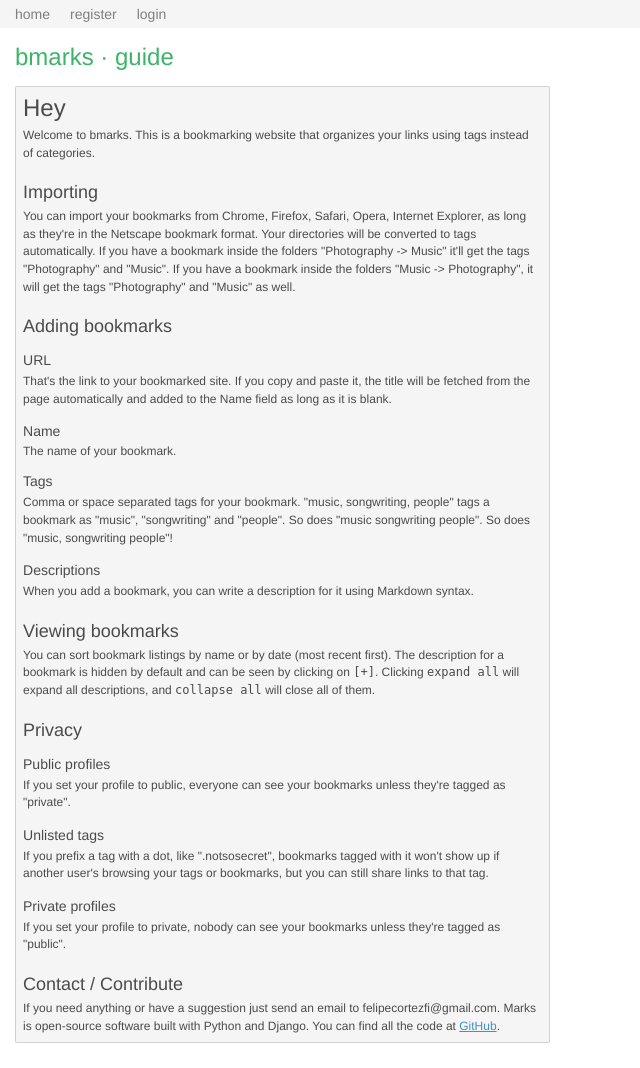
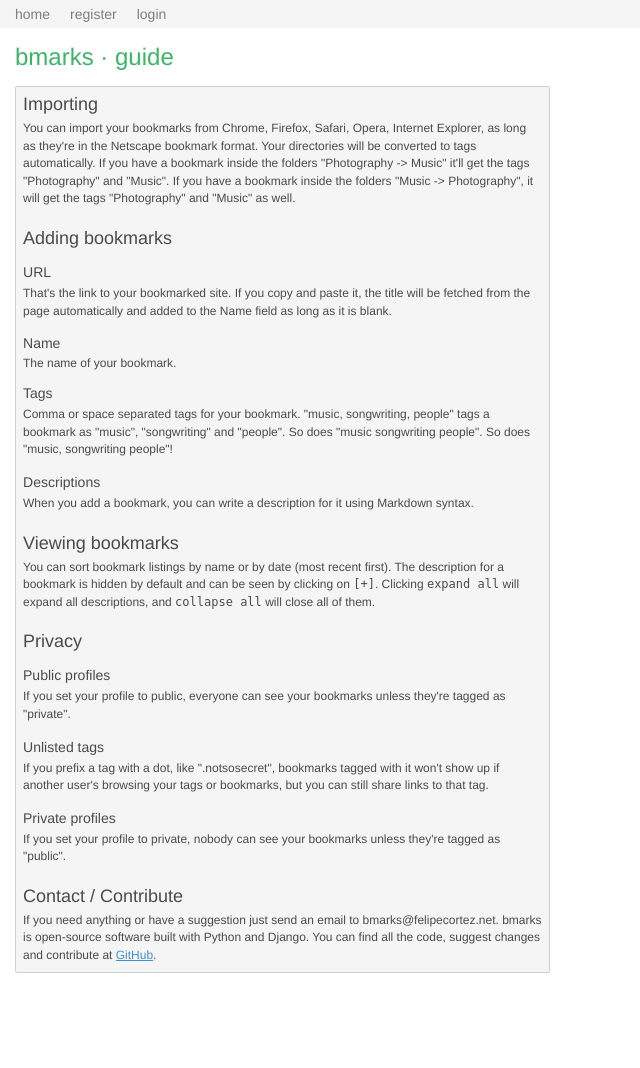
Before and after one commit to FelipeCortez/bmarks, a Django app: page /guide/ in a window 1280 px wide. Shown: the whole page, without its empty margins (0-640 px from the left). After the commit the page ends 973 px from the top, so only its background shows below. Run offline with Django 3.2, Linux system fonts and the light colour scheme; data that the repository does not hold is empty; some web fonts are replaced.

Commit message:
Update guide

```diff
--- a/app/marksapp/templates/guide.html
+++ b/app/marksapp/templates/guide.html
@@ -9,8 +9,6 @@ guide
 
 {% block content %}
 <div class="description" >
-<h1>Hey</h1>
-<p>Welcome to bmarks. This is a bookmarking website that organizes your links using tags instead of categories.</p>
 <h2>Importing</h2>
 <p>You can import your bookmarks from Chrome, Firefox, Safari, Opera, Internet Explorer, as long as they're in the Netscape bookmark format. Your directories will be converted to tags automatically. If you have a bookmark inside the folders "Photography -> Music" it'll get the tags "Photography" and "Music". If you have a bookmark inside the folders "Music -> Photography", it will get the tags "Photography" and "Music" as well.</p>
 <h2>Adding bookmarks</h2>
@@ -33,6 +31,6 @@ The name of your bookmark.
 <h3>Private profiles</h3>
 <p>If you set your profile to private, nobody can see your bookmarks unless they're tagged as "public".</p>
 <h2>Contact / Contribute</h2>
-<p>If you need anything or have a suggestion just send an email to felipecortezfi@gmail.com. Marks is open-source software built with Python and Django. You can find all the code at <a href="https://github.com/FelipeCortez/marks">GitHub</a>.</p>
+<p>If you need anything or have a suggestion just send an email to bmarks@felipecortez.net. bmarks is open-source software built with Python and Django. You can find all the code, suggest changes and contribute at <a href="https://github.com/FelipeCortez/bmarks">GitHub</a>.</p>
 </div>
 {% endblock %}
```
